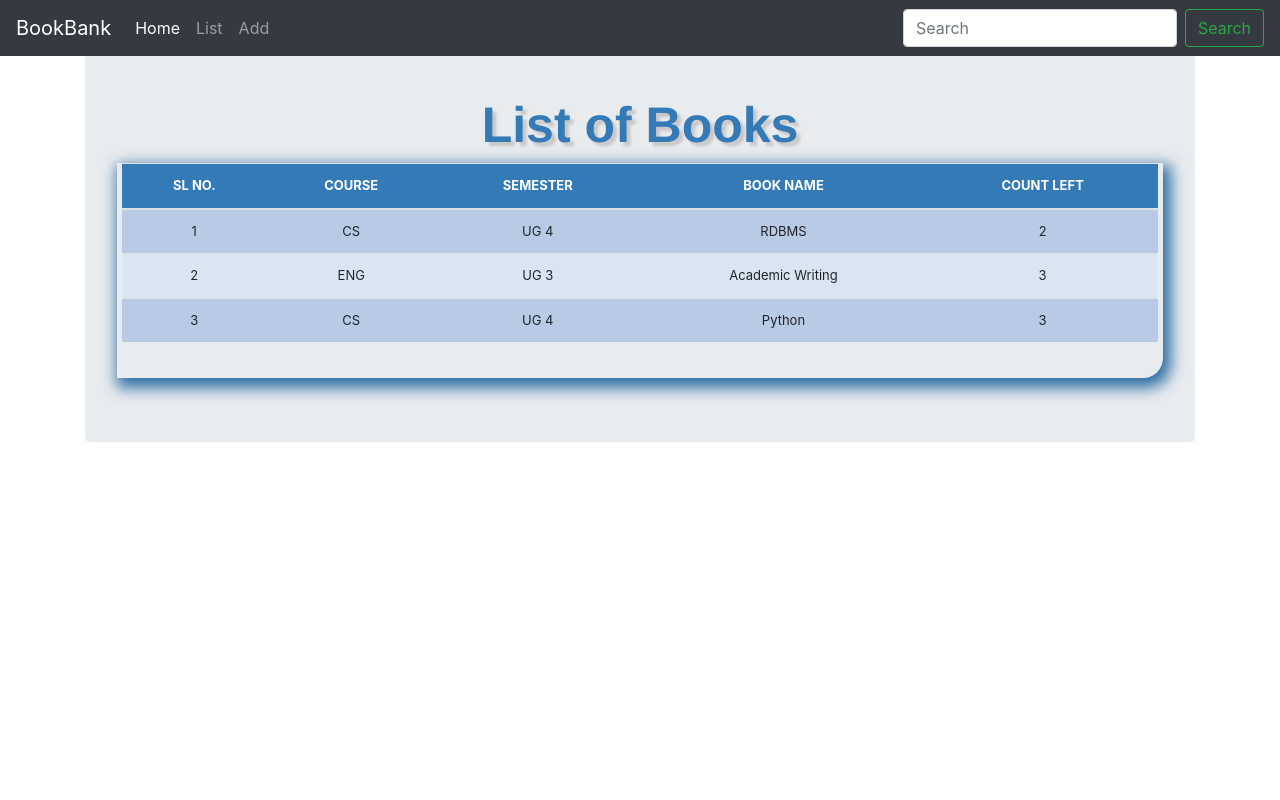
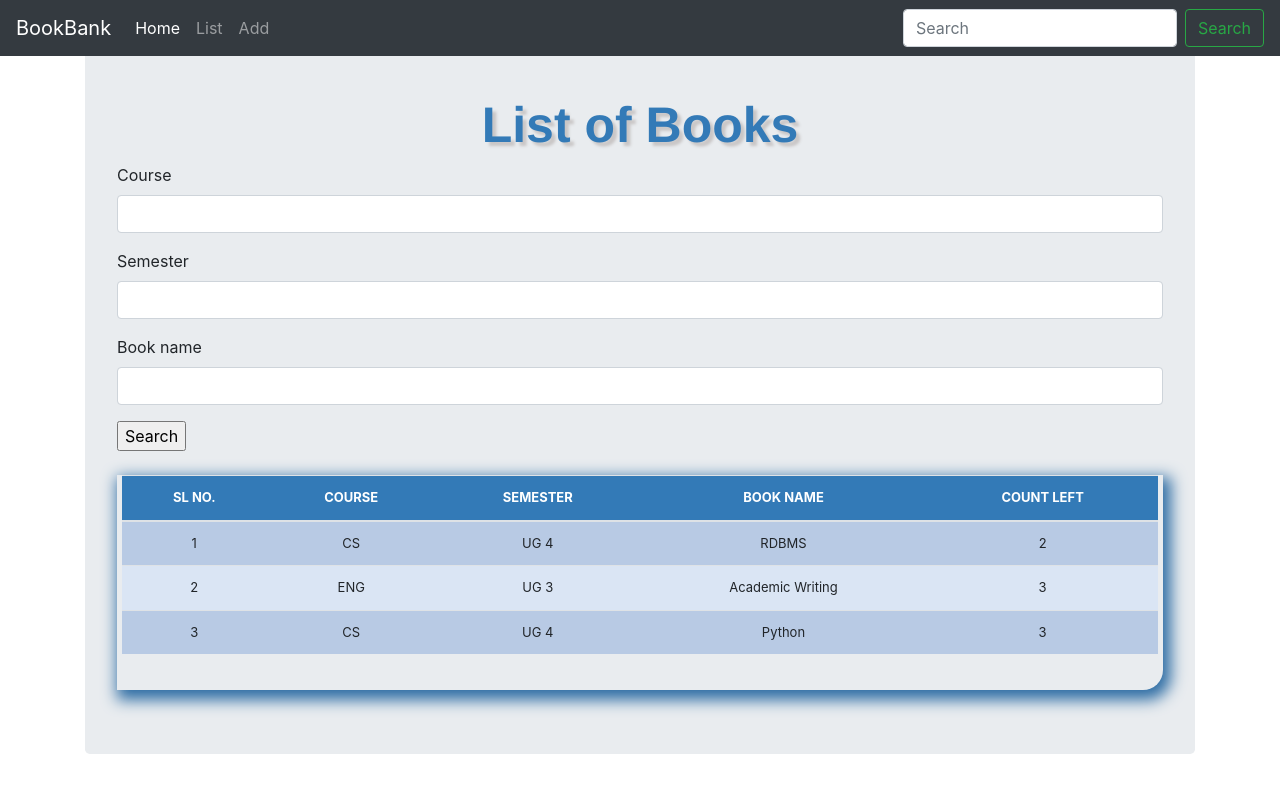
Before and after one commit to rijfas/BookBank, a Django app: page /list_items/ in a window 1280 px wide. Run offline with Django 3.2, Linux system fonts and the light colour scheme; data comes from the database, SQL or seed files in the repository; both versions use the stored data as it was after the commit; some libraries are stand-ins or nearby versions.

Commit message:
Search in Tables

```diff
--- a/src/bookmngmt/forms.py
+++ b/src/bookmngmt/forms.py
@@ -6,3 +6,8 @@ class StockCreateForm(forms.ModelForm):
     class Meta:
         model = Stock
         fields = ['course', 'semester', 'book_name','book_count','book_cover', 'index_page']
+
+class StockSearchForm(forms.ModelForm):
+   class Meta:
+     model = Stock
+     fields = ['course', 'semester', 'book_name']
--- a/src/bookmngmt/models.py
+++ b/src/bookmngmt/models.py
@@ -4,9 +4,9 @@ from django.db.models.base import Model
 # Create your models here.
 
 class Stock(models.Model):
-    course = models.CharField(max_length=50, blank=False, null=True)
-    semester = models.CharField(max_length=20, blank=False, null=True)
-    book_name = models.CharField(max_length=50, blank=False, null=True)
+    course = models.CharField(max_length=50, blank=True, null=True)
+    semester = models.CharField(max_length=20, blank=True, null=True)
+    book_name = models.CharField(max_length=50, blank=True, null=True)
     book_count = models.IntegerField(default='0', blank=True, null=True)
     book_cover = models.ImageField(default='book_cover.jpg')
     index_page = models.ImageField(default='index_page.jpg')
--- a/src/bookmngmt/templates/list_items.html
+++ b/src/bookmngmt/templates/list_items.html
@@ -1,4 +1,5 @@
 {% load static %}
+{% load crispy_forms_tags %}
 
 <!DOCTYPE html>
 
@@ -66,6 +67,13 @@
 <main role="main" class="container">
   <div class="jumbotron">
     <div class="header">{{header}}</div>
+
+    <form method='POST' action=''>{% csrf_token %}
+    {{form|crispy}}
+        <input type="submit" value='Search'/>
+    </form>
+    <br>
+
     <div class="display_table">
 	    <table class='table'>
         <thead>
--- a/src/bookmngmt/views.py
+++ b/src/bookmngmt/views.py
@@ -1,6 +1,6 @@
 from django.shortcuts import render, redirect
 from .models import Stock
-from .forms import StockCreateForm
+from .forms import StockCreateForm, StockSearchForm
 
 # Create your views here.
 
@@ -20,11 +20,24 @@ def site(request):
 
 def list_items(request):
 	header = 'List of Books'
+	form = StockSearchForm(request.POST or None)
 	queryset = Stock.objects.all()
 	context = {
 		"header": header,
 		"queryset": queryset,
+		"form": form,
 	}
+	if request.method == 'POST':
+		queryset = Stock.objects.filter(
+			course__icontains=form['course'].value(),
+			semester__icontains=form['semester'].value(),
+			book_name__icontains=form['book_name'].value()
+			)
+		context = {
+					"form": form,
+					"header": header,
+					"queryset": queryset,
+		}
 	return render(request, "list_items.html", context)
 
 def add_item(request):
```
Also changed, not shown: src/db.sqlite3.
